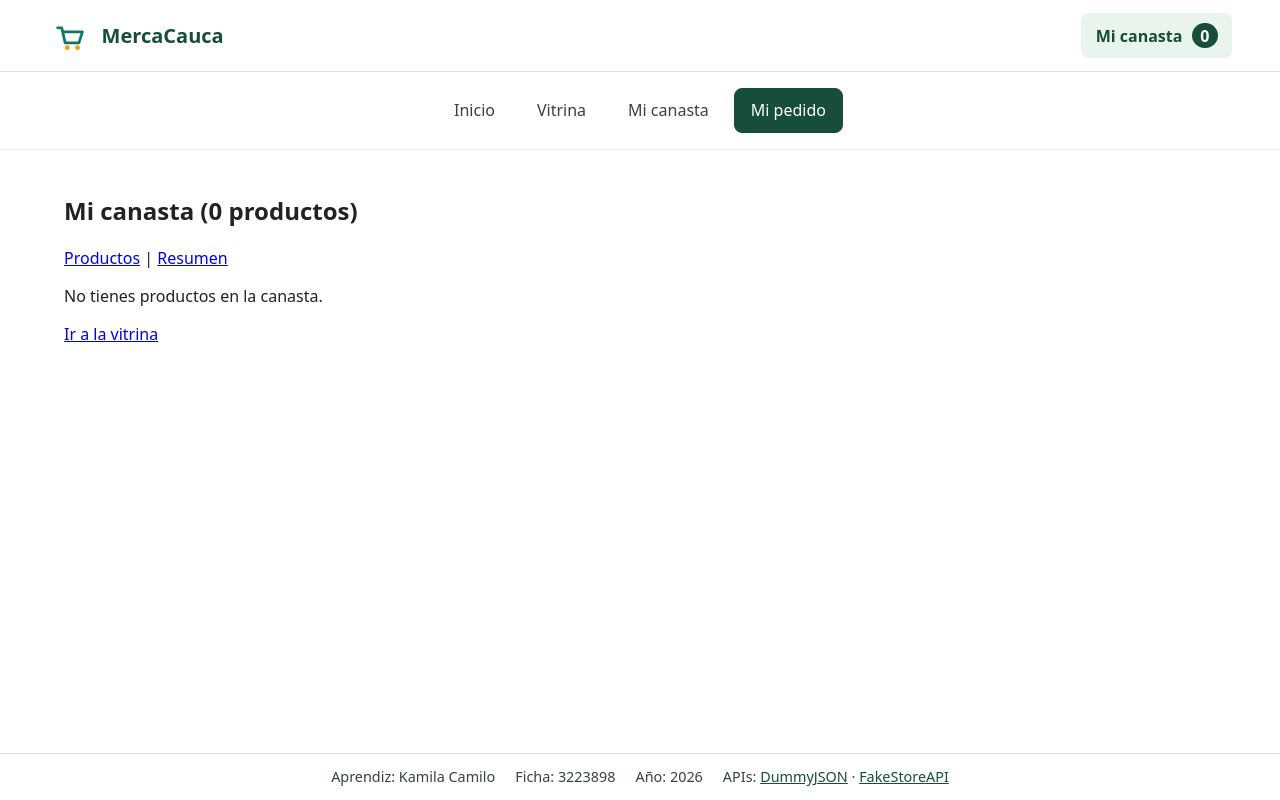
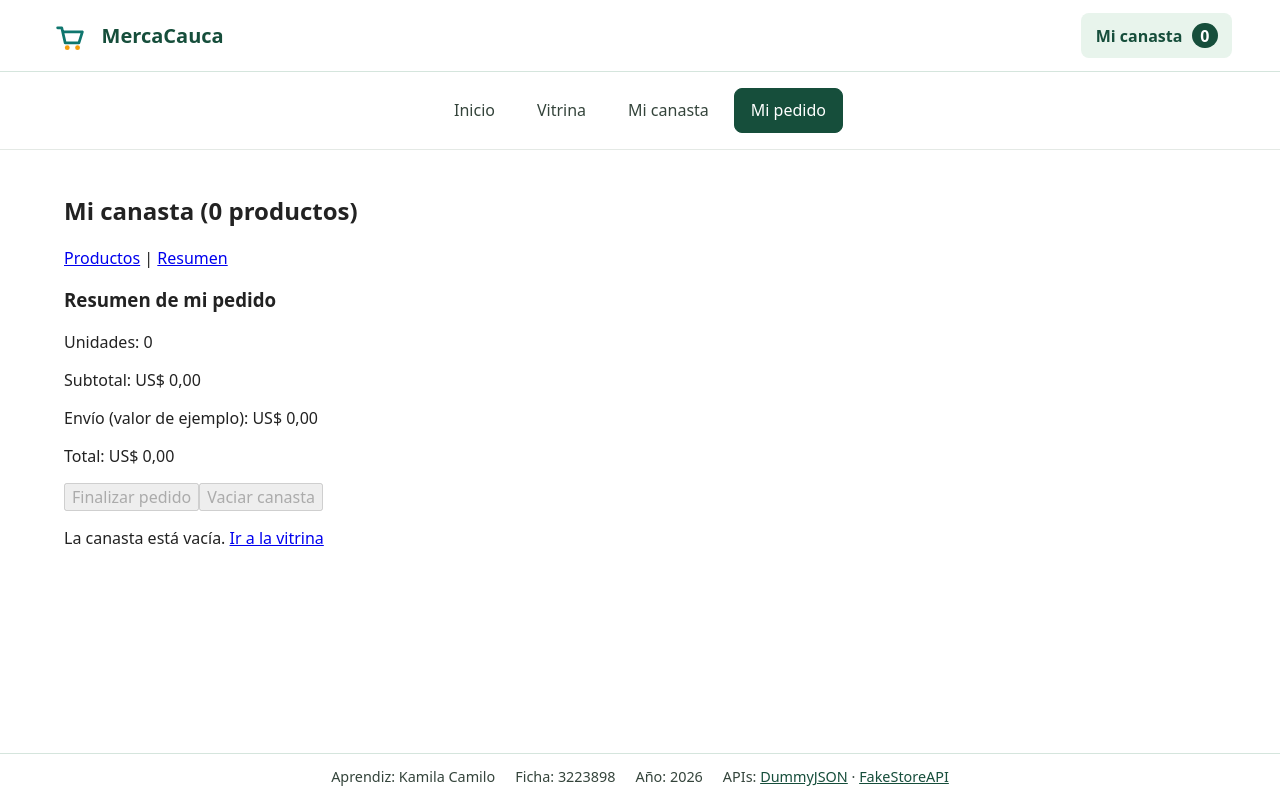
Before and after one commit to kalilacam787-web/ExamenFinal_Juan, a React (Vite) app in the folder Examen_finalj/: page /compras/resumen in a window 1280 px wide. Built offline with nearby package versions, Linux system fonts and the light colour scheme.

Commit message:
Aqui se agregaron funciones y caracteristicas  de Envios y Pedidos.

```diff
--- a/Examen_finalj/src/pages/Resumen.jsx
+++ b/Examen_finalj/src/pages/Resumen.jsx
@@ -1,10 +1,16 @@
+import { useEffect, useState } from 'react'
 import { Link } from 'react-router-dom'
 
 import { useCarritoStore } from '../store/useCarritoStore.js'
 import { formatearPrecio } from '../utils/formato.js'
 
+const COSTO_ENVIO = 5
+
 function Resumen() {
   const productos = useCarritoStore((state) => state.productos)
+  const vaciarCarrito = useCarritoStore((state) => state.vaciarCarrito)
+  const [mensaje, setMensaje] = useState('')
+
   const unidades = productos.reduce(
     (total, producto) => total + producto.cantidad,
     0,
@@ -13,23 +19,53 @@ function Resumen() {
     (total, producto) => total + producto.precio * producto.cantidad,
     0,
   )
+  const envio = productos.length > 0 ? COSTO_ENVIO : 0
+  const total = subtotal + envio
+  const canastaVacia = productos.length === 0
 
-  if (productos.length === 0) {
-    return (
-      <div>
-        <p>No tienes productos en la canasta.</p>
-        <Link to="/catalogo">Ir a la vitrina</Link>
-      </div>
-    )
+  useEffect(() => {
+    if (!mensaje) return
+
+    const temporizador = setTimeout(() => setMensaje(''), 4000)
+    return () => clearTimeout(temporizador)
+  }, [mensaje])
+
+  function finalizarPedido() {
+    setMensaje(`Pedido de demostración finalizado por ${formatearPrecio(total)}.`)
+    vaciarCarrito()
   }
 
   return (
     <section>
-      <h3>Resumen de la canasta</h3>
-      <p>Productos distintos: {productos.length}</p>
+      <h3>Resumen de mi pedido</h3>
       <p>Unidades: {unidades}</p>
-      <p>Total: {formatearPrecio(subtotal)}</p>
-      <p>Los precios son datos de demostración en USD.</p>
+      <p>Subtotal: {formatearPrecio(subtotal)}</p>
+      <p>Envío (valor de ejemplo): {formatearPrecio(envio)}</p>
+      <p>Total: {formatearPrecio(total)}</p>
+
+      <div>
+        <button
+          type="button"
+          onClick={finalizarPedido}
+          disabled={canastaVacia}
+        >
+          Finalizar pedido
+        </button>
+        <button
+          type="button"
+          onClick={vaciarCarrito}
+          disabled={canastaVacia}
+        >
+          Vaciar canasta
+        </button>
+      </div>
+
+      {canastaVacia && (
+        <p>
+          La canasta está vacía. <Link to="/catalogo">Ir a la vitrina</Link>
+        </p>
+      )}
+      {mensaje && <p role="status">{mensaje}</p>}
     </section>
   )
 }
```
